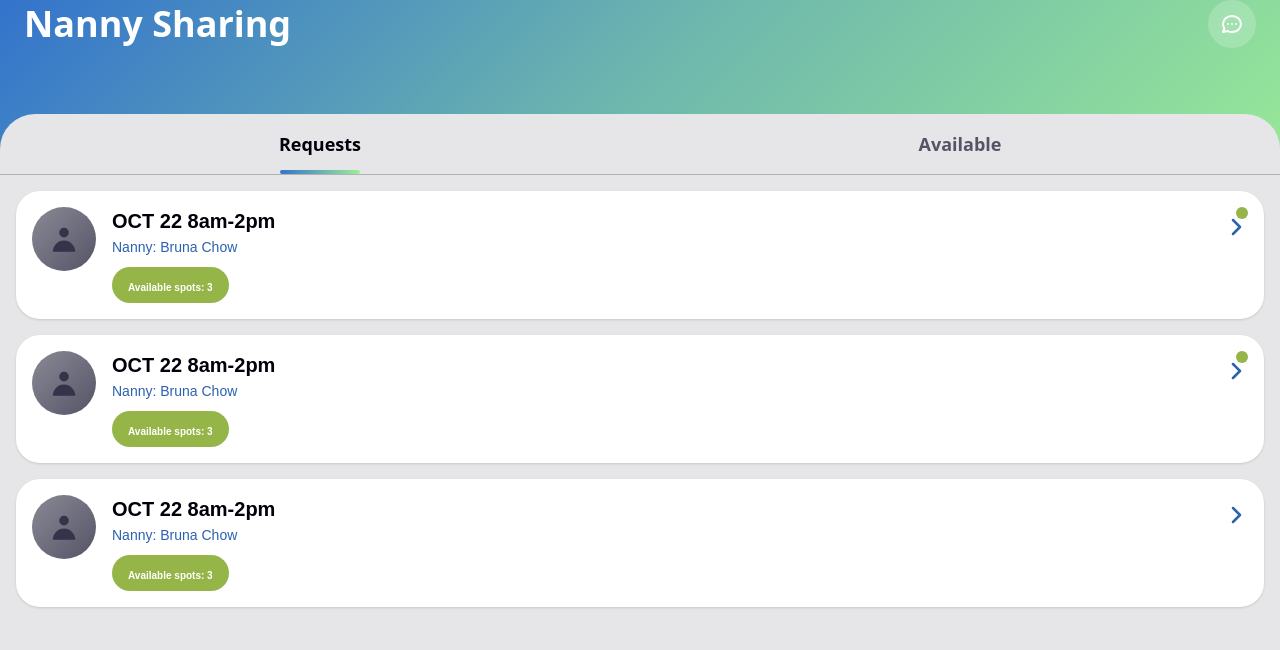
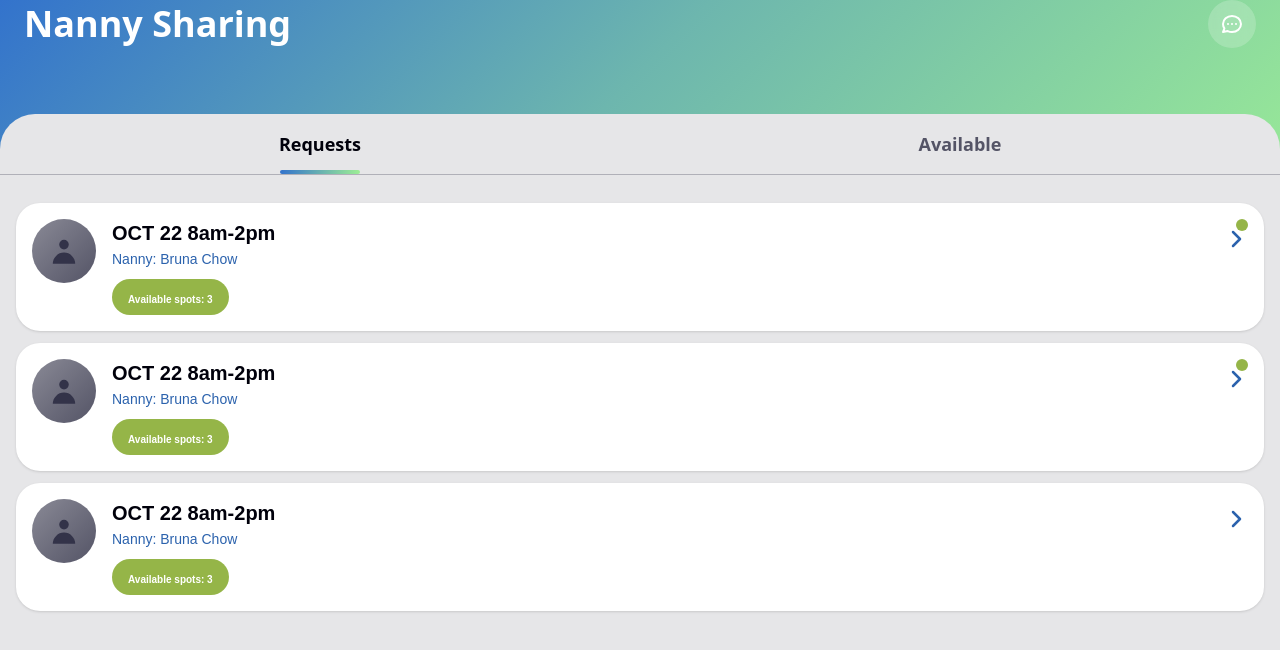
Before and after one commit to IDSP-TRADECARE/Tandem, a Next.js app: page /test in a window 1280 px wide. Shown: the top 650 px of the page. Built offline with nearby package versions, Linux system fonts and the light colour scheme; no server answers; a web font is replaced by a local one.

Commit message:
increase nanny card margin

```diff
--- a/src/app/components/ui/nanny/cards/ShareRequestCard.tsx
+++ b/src/app/components/ui/nanny/cards/ShareRequestCard.tsx
@@ -20,7 +20,7 @@ export function ShareRequestCard({
   hasActivity = false,
 }: ShareRequestCardProps) {
   return (
-    <div className="relative bg-white rounded-3xl p-4 shadow-sm">
+    <div className="relative bg-white rounded-3xl p-4 shadow-sm mt-3 mb-3 ">
       {/* Activity indicator */}
       {hasActivity && (
         <div className={`absolute top-4 right-4 w-3 h-3 ${colors.success.bg} rounded-full`} />
```
